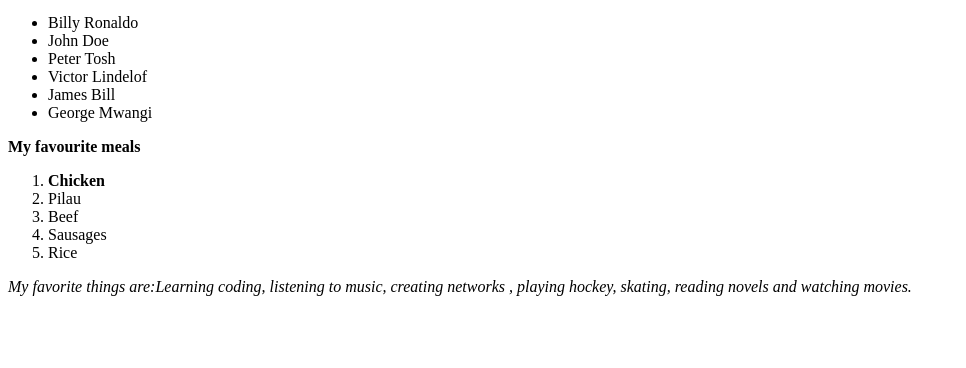
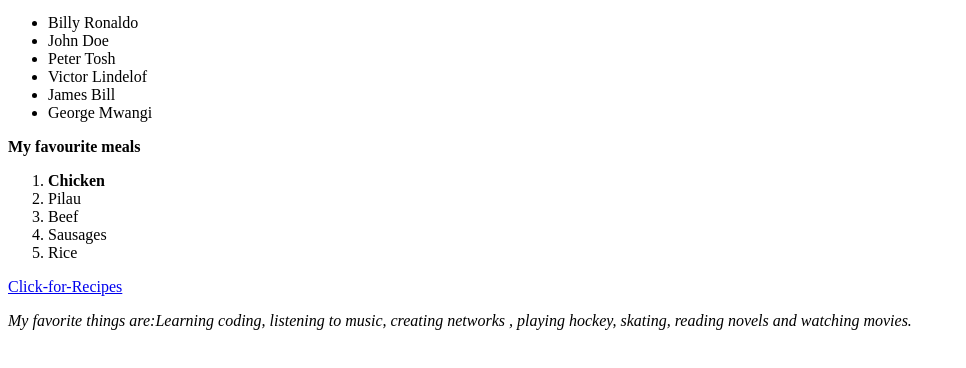
Before and after one commit to Reuben-Kipkemboi/HTML-practice, a plain HTML site: page favourite-things.html in a window 1280 px wide. Shown: the part 100-468 px from the top of the page, without its empty margins (0-966 px from the left). Drawn offline with Linux system fonts and the light colour scheme.

Commit message:
st:paragraph-styling-link to my all recipes

```diff
--- a/favourite-things.html
+++ b/favourite-things.html
@@ -25,11 +25,13 @@
       <li>Sausages</li>
       <li>Rice</li>
     </ol>
+    <a href="https://www.allrecipes.com/">Click-for-Recipes</a>
     <p>
       <em
         >My favorite things are:Learning coding, listening to music, creating
         networks , playing hockey, skating, reading novels and watching
         movies.</em>
     </p>
+
   </body>
 </html>
```
